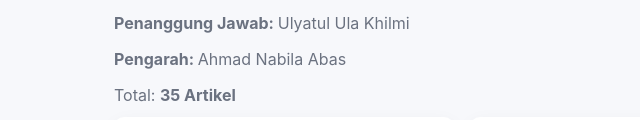
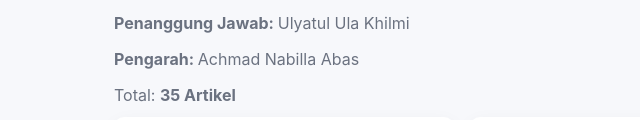
Before and after one commit to UlyatulUlaa/artikel, a plain HTML site: page index.html in a window 1280 px wide. Shown: the part 680-800 px from the top of the page, 0-640 px from the left. Drawn offline with Linux system fonts and the light colour scheme.

Commit message:
[ADD] add characters

```diff
--- a/index.html
+++ b/index.html
@@ -27,7 +27,7 @@ Semoga kumpulan artikel ini dapat memberikan wawasan baru dan memantik diskusi y
       <h2 id="list-heading">Artikel</h2>
       <p class="meta"><strong>Editor: </strong>Ulyatul Ula Khilmi<code></code></p>
       <p class="meta"><strong>Penanggung Jawab: </strong>Ulyatul Ula Khilmi<code></code></p>
-      <p class="meta"><strong>Pengarah: </strong>Ahmad Nabila Abas<code></code></p>
+      <p class="meta"><strong>Pengarah: </strong>Achmad Nabilla Abas<code></code></p>
       <p class="meta">Total: <strong>35 Artikel</strong><code></code></p>
 
       <ul class="articles">
```
